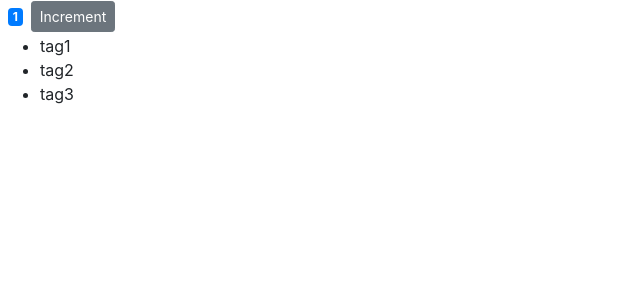
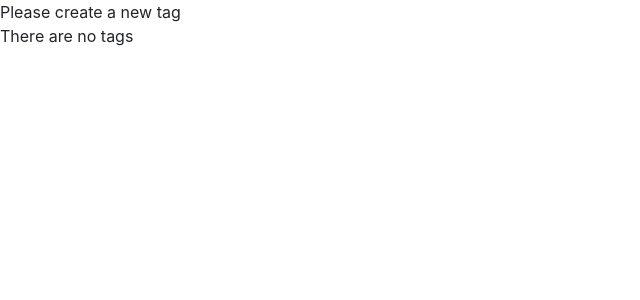
Before and after one commit to brianRCteddy/react-mosh, a React (Create React App) app: page / in a window 1280 px wide. Shown: the top 300 px of the page, without its empty margins (0-640 px from the left). Built offline with nearby package versions, Linux system fonts and the light colour scheme.

Commit message:
Conditional Rendering

```diff
--- a/src/components/Counter.jsx
+++ b/src/components/Counter.jsx
@@ -3,33 +3,23 @@
 class Counter extends Component {
 	state = {
 		count: 1,
-		tags: [ 'tag1', 'tag2', 'tag3' ]
+		tags: []
 	};
 
-	// styles = {
-	// 	fontSize: '20px',
-	// 	fontWeight: 'bold'
-	// };
+	renderTags() {
+		if (this.state.tags.length === 0) {
+			return <p>There are no tags</p>;
+		}
+		return <ul>{this.state.tags.map((tag) => <li key={tag}>{tag}</li>)}</ul>;
+	}
 
 	render() {
 		return (
 			<div>
-				<span className={this.getBadgeClasses()}>{this.formatCount()}</span>
-				<button className="btn btn-secondary btn-sm">Increment</button>
-				<ul>{this.state.tags.map((tag) => <li key={tag}>{tag}</li>)}</ul>
+				{this.state.tags.length === 0 && 'Please create a new tag'}
+				{this.renderTags()}
 			</div>
 		);
-	}
-
-	getBadgeClasses() {
-		let classes = 'badge m-2 badge-';
-		classes += this.state.count <= 0 ? 'warning' : 'primary';
-		return classes;
-	}
-
-	formatCount() {
-		const { count } = this.state;
-		return count === 0 ? 'zero' : count;
 	}
 }
 
```
